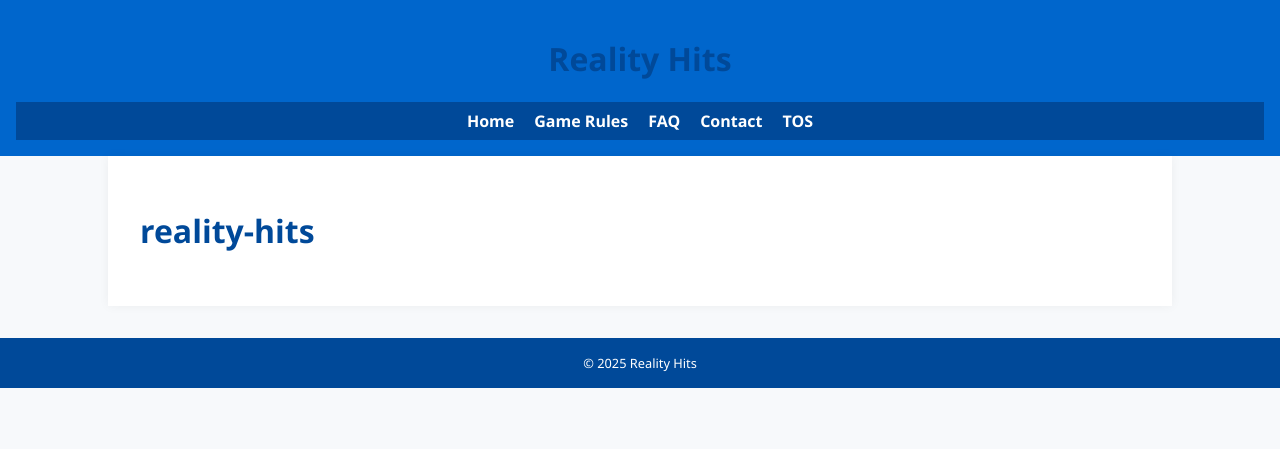
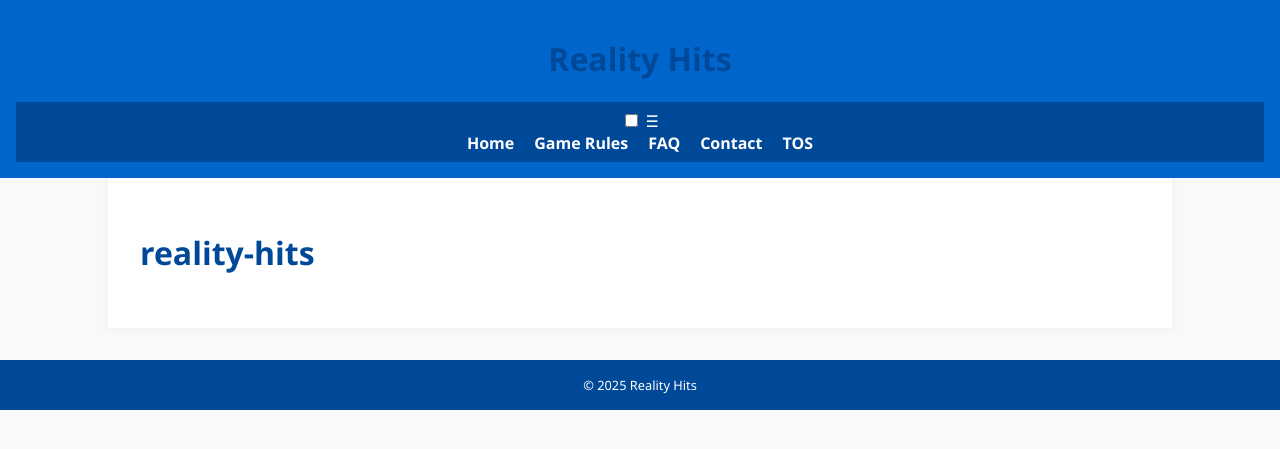
Before and after one commit to RealityHits-co/reality-hits, a Jekyll site: the page built from README.md, in a window 1280 px wide. Shown: the top 449 px of the page. Built offline with Jekyll 4.4.1, drawn with Linux system fonts in a browser that asks for light colours; our own code applies the rules of GitHub Pages for plain Markdown files.

Commit message:
Update default.html

```diff
--- a/_layouts/default.html
+++ b/_layouts/default.html
@@ -4,22 +4,22 @@
   <meta charset="UTF-8" />
   <meta name="viewport" content="width=device-width, initial-scale=1.0" />
   <title>{{ page.title }} - Reality Hits</title>
-  <link rel="stylesheet" href="/reality-hits/assets/style.css">
-
+  <link rel="stylesheet" href="/assets/style.css" />
 </head>
 <body>
   <header>
     <h1>Reality Hits</h1>
-    <nav>
-  <ul>
-    <li><a href="/reality-hits/">Home</a></li>
-    <li><a href="/reality-hits/rules">Game Rules</a></li>
-    <li><a href="/reality-hits/faq">FAQ</a></li>
-    <li><a href="/reality-hits/contact">Contact</a></li>
-    <li><a href="/reality-hits/tos">TOS</a></li>
-  </ul>
-</nav>
-
+    <nav class="navbar">
+      <input type="checkbox" id="menu-toggle" />
+      <label for="menu-toggle" class="hamburger">&#9776;</label>
+      <ul class="menu">
+        <li><a href="/">Home</a></li>
+        <li><a href="/rules">Game Rules</a></li>
+        <li><a href="/faq">FAQ</a></li>
+        <li><a href="/contact">Contact</a></li>
+        <li><a href="/tos">TOS</a></li>
+      </ul>
+    </nav>
   </header>
   <main>
     {{ content }}
```
